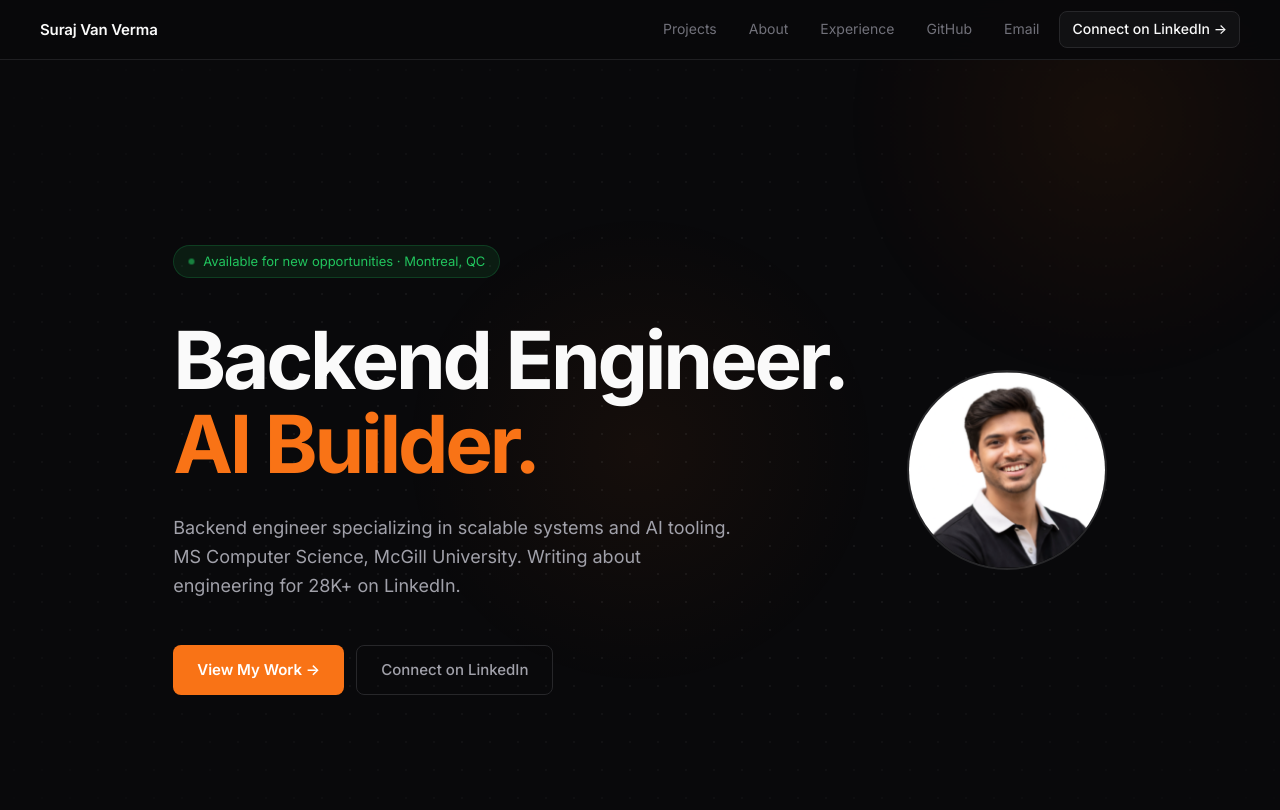
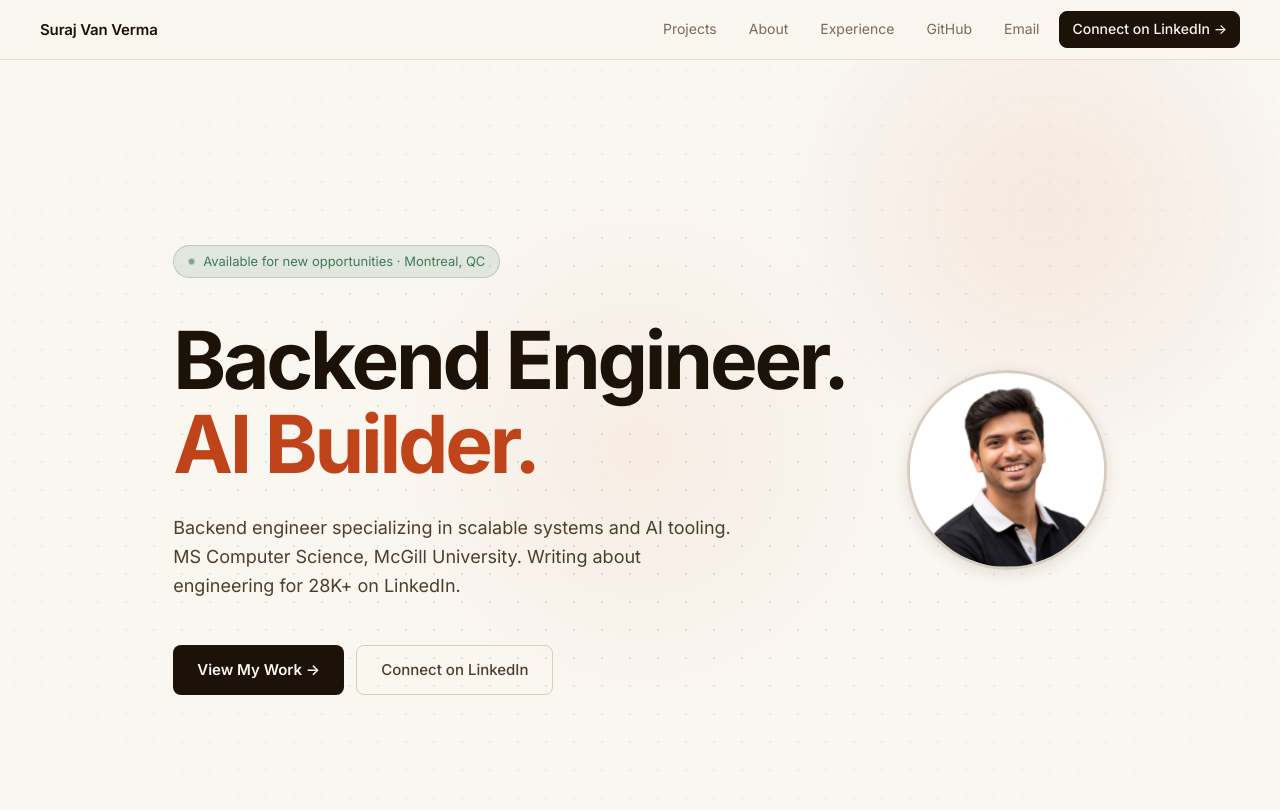
Before and after one commit to bythebug/bythebug.github.io, a Jekyll site: the page index.html, which Jekyll copies as it is, in a window 1280 px wide and 900 px high. Shown: the top 810 px of the window. Built offline with Jekyll 4.4.1, drawn with Linux system fonts in a browser that asks for light colours.

Commit message:
redesign: warm light theme inspired by Uniqlo
- Full palette swap: cold dark → warm cream/off-white
- bg: #FAF6F0, cards: #F3EDE4, text: #1C1208 (warm near-black)
- Accent: #C0441A (warm rust/terracotta) replacing generic orange
- Nav: dark pill CTA, warm frosted glass background
- Hero: warm dot grid, subtle ambient glow, photo border accent on hover
- Buttons: dark-on-cream primary, cream-bordered secondary
- Project cards: warm spotlight, terracotta border glow on hover
- Skills: warm gradient section, warm hover states
- Timeline: warm border, accent dot glow
- Contact section: slightly deeper cream background
- Footer links: hover to accent color
- All shadows warm-tinted (rgba 28,18,8)
- Cursor glow updated to match warm palette

Co-Authored-By: Claude Sonnet 4.6 <noreply@anthropic.com>

```diff
--- a/stylesheets/portfolio.css
+++ b/stylesheets/portfolio.css
@@ -1,6 +1,6 @@
 /* ============================================================
    Portfolio CSS — Suraj Van Verma
-   Modern dark theme, targeting YC founders & tech companies
+   Warm light theme — Uniqlo-inspired
    ============================================================ */
 
 *, *::before, *::after {
@@ -10,25 +10,27 @@
 }
 
 :root {
-  --bg: #09090b;
-  --bg-card: #111113;
-  --bg-hover: #1c1c1f;
-  --border: #27272a;
-  --border-subtle: #1f1f22;
-  --text: #fafafa;
-  --text-muted: #71717a;
-  --text-soft: #a1a1aa;
-  --accent: #f97316;
-  --accent-dim: rgba(249, 115, 22, 0.12);
-  --accent-hover: #ea580c;
-  --green: #22c55e;
-  --green-dim: rgba(34, 197, 94, 0.1);
+  --bg: #FAF6F0;
+  --bg-card: #F3EDE4;
+  --bg-hover: #EBE3D8;
+  --border: #D8CDBF;
+  --border-subtle: #E5DDD3;
+  --text: #1C1208;
+  --text-muted: #7A6A58;
+  --text-soft: #4E3E2C;
+  --accent: #C0441A;
+  --accent-dim: rgba(192, 68, 26, 0.1);
+  --accent-hover: #A5381A;
+  --green: #3D7A5C;
+  --green-dim: rgba(61, 122, 92, 0.12);
   --font: 'Inter', -apple-system, BlinkMacSystemFont, 'Segoe UI', sans-serif;
   --radius: 12px;
   --radius-sm: 8px;
   --max-width: 1100px;
   --mouse-x: 50%;
   --mouse-y: 50%;
+  --shadow-sm: 0 1px 3px rgba(28, 18, 8, 0.08), 0 1px 2px rgba(28, 18, 8, 0.06);
+  --shadow-md: 0 4px 16px rgba(28, 18, 8, 0.1);
 }
 
 html {
@@ -65,9 +67,9 @@ nav {
   justify-content: space-between;
   padding: 0 40px;
   height: 60px;
-  background: rgba(9, 9, 11, 0.85);
-  backdrop-filter: blur(12px);
-  -webkit-backdrop-filter: blur(12px);
+  background: rgba(250, 246, 240, 0.88);
+  backdrop-filter: blur(16px);
+  -webkit-backdrop-filter: blur(16px);
   border-bottom: 1px solid var(--border-subtle);
 }
 
@@ -103,14 +105,16 @@ nav {
 
 .nav-links .nav-cta {
   color: var(--text);
-  background: var(--bg-card);
-  border: 1px solid var(--border);
+  background: var(--text);
+  color: var(--bg);
+  border: 1px solid var(--text);
   font-weight: 500;
 }
 
 .nav-links .nav-cta:hover {
-  border-color: var(--text-muted);
-  background: var(--bg-hover);
+  background: var(--text-soft);
+  border-color: var(--text-soft);
+  color: var(--bg);
 }
 
 /* ============================================================
@@ -138,6 +142,46 @@ section {
   justify-content: center;
   padding-top: 120px;
   padding-bottom: 80px;
+  position: relative;
+  overflow: hidden;
+}
+
+/* Warm dot grid */
+.hero::before {
+  content: '';
+  position: absolute;
+  inset: 0;
+  background-image: radial-gradient(circle, rgba(28, 18, 8, 0.09) 1px, transparent 1px);
+  background-size: 28px 28px;
+  mask-image: radial-gradient(ellipse 80% 60% at 50% 50%, black 30%, transparent 100%);
+  -webkit-mask-image: radial-gradient(ellipse 80% 60% at 50% 50%, black 30%, transparent 100%);
+  pointer-events: none;
+  z-index: 0;
+}
+
+/* Warm ambient glow */
+.hero::after {
+  content: '';
+  position: absolute;
+  top: -10%;
+  right: -5%;
+  width: 600px;
+  height: 600px;
+  border-radius: 50%;
+  background: radial-gradient(circle, rgba(192, 68, 26, 0.07) 0%, transparent 65%);
+  pointer-events: none;
+  z-index: 0;
+  animation: ambientPulse 6s ease-in-out infinite;
+}
+
+@keyframes ambientPulse {
+  0%, 100% { transform: scale(1); opacity: 1; }
+  50% { transform: scale(1.08); opacity: 0.65; }
+}
+
+.hero .container {
+  position: relative;
+  z-index: 1;
 }
 
 .hero-inner {
@@ -152,14 +196,16 @@ section {
   height: 200px;
   border-radius: 50%;
   object-fit: cover;
-  border: 2px solid var(--border);
-  filter: grayscale(20%);
-  transition: filter 0.3s;
+  border: 3px solid var(--border);
+  filter: grayscale(15%);
+  transition: filter 0.3s, border-color 0.3s;
   flex-shrink: 0;
+  box-shadow: var(--shadow-md);
 }
 
 .hero-photo:hover {
   filter: grayscale(0%);
+  border-color: var(--accent);
 }
 
 @media (max-width: 768px) {
@@ -181,7 +227,7 @@ section {
   font-size: 13px;
   color: var(--green);
   background: var(--green-dim);
-  border: 1px solid rgba(34, 197, 94, 0.2);
+  border: 1px solid rgba(61, 122, 92, 0.25);
   border-radius: 100px;
   padding: 5px 14px;
   margin-bottom: 40px;
@@ -233,8 +279,8 @@ section {
   display: inline-flex;
   align-items: center;
   gap: 8px;
-  background: var(--accent);
-  color: #fff;
+  background: var(--text);
+  color: var(--bg);
   font-size: 15px;
   font-weight: 600;
   padding: 12px 24px;
@@ -243,7 +289,7 @@ section {
 }
 
 .btn-primary:hover {
-  background: var(--accent-hover);
+  background: var(--accent);
   transform: translateY(-1px);
 }
 
@@ -258,39 +304,14 @@ section {
   padding: 12px 24px;
   border-radius: var(--radius-sm);
   border: 1px solid var(--border);
-  transition: color 0.15s, border-color 0.15s, transform 0.1s;
+  transition: color 0.15s, border-color 0.15s, transform 0.1s, background 0.15s;
 }
 
 .btn-secondary:hover {
   color: var(--text);
   border-color: var(--text-muted);
+  background: var(--bg-hover);
   transform: translateY(-1px);
-}
-
-.hero-stats {
-  display: flex;
-  gap: 40px;
-  margin-top: 72px;
-  padding-top: 40px;
-  border-top: 1px solid var(--border-subtle);
-}
-
-.stat-item {
-  display: flex;
-  flex-direction: column;
-  gap: 4px;
-}
-
-.stat-value {
-  font-size: 26px;
-  font-weight: 700;
-  color: var(--text);
-  letter-spacing: -0.03em;
-}
-
-.stat-label {
-  font-size: 13px;
-  color: var(--text-muted);
 }
 
 /* ============================================================
@@ -335,9 +356,10 @@ section {
   grid-template-columns: repeat(auto-fill, minmax(320px, 1fr));
   gap: 1px;
   background: var(--border-subtle);
-  border: 1px solid var(--border-subtle);
+  border: 1px solid var(--border);
   border-radius: var(--radius);
   overflow: hidden;
+  box-shadow: var(--shadow-sm);
 }
 
 .project-card {
@@ -350,10 +372,57 @@ section {
   text-decoration: none;
   color: inherit;
   cursor: pointer;
+  --card-x: 50%;
+  --card-y: 50%;
 }
 
 .project-card:hover {
   background: var(--bg-hover);
+}
+
+/* Spotlight */
+.project-card::before {
+  content: '';
+  position: absolute;
+  inset: 0;
+  border-radius: inherit;
+  background: radial-gradient(
+    260px circle at var(--card-x) var(--card-y),
+    rgba(192, 68, 26, 0.07),
+    transparent 70%
+  );
+  opacity: 0;
+  transition: opacity 0.3s ease;
+  pointer-events: none;
+  z-index: 0;
+}
+
+.project-card:hover::before {
+  opacity: 1;
+}
+
+/* Warm border on hover */
+.project-card::after {
+  content: '';
+  position: absolute;
+  inset: 0;
+  border-radius: inherit;
+  border: 1px solid transparent;
+  background: linear-gradient(var(--bg-hover), var(--bg-hover)) padding-box,
+              linear-gradient(135deg, rgba(192, 68, 26, 0.3), transparent 60%) border-box;
+  opacity: 0;
+  transition: opacity 0.3s ease;
+  pointer-events: none;
+  z-index: 0;
+}
+
+.project-card:hover::after {
+  opacity: 1;
+}
+
+.project-card > *:not(.project-card-link) {
+  position: relative;
+  z-index: 1;
 }
 
 .project-card-link {
@@ -404,8 +473,8 @@ section {
 .project-highlight {
   font-size: 13px;
   color: var(--text-soft);
-  background: var(--bg-subtle, #1c1c1f);
-  border: 1px solid var(--border-subtle);
+  background: var(--bg);
+  border: 1px solid var(--border);
   border-radius: var(--radius-sm);
   padding: 8px 12px;
   margin-bottom: 18px;
@@ -432,22 +501,17 @@ section {
 
 .project-card:hover .tag {
   color: var(--text-soft);
-  border-color: var(--border);
 }
 
 .tag-accent {
   color: var(--accent);
-  border-color: rgba(249, 115, 22, 0.3);
+  border-color: rgba(192, 68, 26, 0.25);
   background: var(--accent-dim);
 }
 
 /* ============================================================
    ABOUT
    ============================================================ */
-
-.about-section {
-  background: var(--bg);
-}
 
 .about-grid {
   display: grid;
@@ -491,7 +555,7 @@ section {
 .about-sidebar {
   display: flex;
   flex-direction: column;
-  gap: 24px;
+  gap: 16px;
 }
 
 .info-block {
@@ -499,6 +563,13 @@ section {
   border: 1px solid var(--border);
   border-radius: var(--radius);
   background: var(--bg-card);
+  transition: border-color 0.2s, background 0.2s, box-shadow 0.2s;
+}
+
+.info-block:hover {
+  border-color: rgba(192, 68, 26, 0.3);
+  background: var(--bg-hover);
+  box-shadow: var(--shadow-sm);
 }
 
 .info-block-label {
@@ -523,7 +594,7 @@ section {
 }
 
 .info-block-value a:hover {
-  opacity: 0.8;
+  opacity: 0.75;
 }
 
 /* ============================================================
@@ -531,7 +602,7 @@ section {
    ============================================================ */
 
 .skills-section {
-  background: linear-gradient(180deg, var(--bg) 0%, #0d0d10 100%);
+  background: linear-gradient(180deg, var(--bg) 0%, #EEE5D8 100%);
 }
 
 .skills-grid {
@@ -545,12 +616,29 @@ section {
   border: 1px solid var(--border);
   border-radius: var(--radius);
   background: var(--bg-card);
-  transition: border-color 0.15s, background 0.15s;
+  position: relative;
+  overflow: hidden;
+  transition: border-color 0.15s, background 0.15s, box-shadow 0.15s;
+}
+
+.skill-category::before {
+  content: '';
+  position: absolute;
+  inset: 0;
+  background: linear-gradient(135deg, rgba(192, 68, 26, 0.06), transparent 60%);
+  opacity: 0;
+  transition: opacity 0.3s ease;
+  pointer-events: none;
+}
+
+.skill-category:hover::before {
+  opacity: 1;
 }
 
 .skill-category:hover {
-  border-color: var(--border);
+  border-color: rgba(192, 68, 26, 0.25);
   background: var(--bg-hover);
+  box-shadow: var(--shadow-sm);
 }
 
 .skill-category-name {
@@ -578,23 +666,22 @@ section {
    EXPERIENCE TIMELINE
    ============================================================ */
 
-.experience-section {
-  background: var(--bg);
-}
-
 .timeline {
   display: flex;
   flex-direction: column;
   gap: 0;
   position: relative;
   padding-left: 28px;
-  border-left: 1px solid var(--border);
+  border-left: 2px solid var(--border);
 }
 
 .timeline-item {
   position: relative;
   padding-bottom: 40px;
   padding-left: 28px;
+  opacity: 0;
+  transform: translateX(-12px);
+  transition: opacity 0.5s ease, transform 0.5s ease;
 }
 
 .timeline-item:last-child {
@@ -603,18 +690,19 @@ section {
 
 .timeline-dot {
   position: absolute;
-  left: -35px;
+  left: -36px;
   top: 5px;
   width: 12px;
   height: 12px;
   border-radius: 50%;
   background: var(--bg);
   border: 2px solid var(--border);
-  transition: border-color 0.15s;
+  transition: border-color 0.15s, box-shadow 0.15s;
 }
 
 .timeline-item:hover .timeline-dot {
   border-color: var(--accent);
+  box-shadow: 0 0 0 4px rgba(192, 68, 26, 0.12);
 }
 
 .timeline-date {
@@ -651,8 +739,8 @@ section {
    ============================================================ */
 
 .contact-section {
-  background: var(--bg);
-  border-top: 1px solid var(--border-subtle);
+  background: var(--bg-card);
+  border-top: 1px solid var(--border);
 }
 
 .contact-inner {
@@ -698,17 +786,19 @@ section {
   font-size: 14px;
   font-weight: 500;
   color: var(--text-soft);
-  background: var(--bg-card);
+  background: var(--bg);
   border: 1px solid var(--border);
   border-radius: var(--radius-sm);
   padding: 10px 18px;
-  transition: color 0.15s, border-color 0.15s, background 0.15s;
+  transition: color 0.15s, border-color 0.15s, background 0.15s, transform 0.15s, box-shadow 0.15s;
 }
 
 .contact-link:hover {
   color: var(--text);
-  border-color: var(--text-muted);
+  border-color: var(--accent);
   background: var(--bg-hover);
+  transform: translateY(-2px);
+  box-shadow: var(--shadow-md);
 }
 
 .contact-link svg {
@@ -724,6 +814,7 @@ section {
 footer {
   padding: 32px 40px;
   border-top: 1px solid var(--border-subtle);
+  background: var(--bg);
   display: flex;
   align-items: center;
   justify-content: space-between;
@@ -752,23 +843,16 @@ footer {
 }
 
 .footer-links a:hover {
-  color: var(--text);
+  color: var(--accent);
 }
 
 /* ============================================================
    ANIMATIONS
    ============================================================ */
 
-/* Hero entrance — staggered fade up on load */
 @keyframes fadeUp {
-  from {
-    opacity: 0;
-    transform: translateY(20px);
-  }
-  to {
-    opacity: 1;
-    transform: translateY(0);
-  }
+  from { opacity: 0; transform: translateY(20px); }
+  to   { opacity: 1; transform: translateY(0); }
 }
 
 @keyframes fadeIn {
@@ -776,35 +860,11 @@ footer {
   to   { opacity: 1; }
 }
 
-.hero-badge {
-  animation: fadeUp 0.5s ease both;
-  animation-delay: 0.1s;
-}
-
-.hero h1 {
-  animation: fadeUp 0.6s ease both;
-  animation-delay: 0.2s;
-}
-
-.hero-sub {
-  animation: fadeUp 0.6s ease both;
-  animation-delay: 0.35s;
-}
-
-.hero-actions {
-  animation: fadeUp 0.6s ease both;
-  animation-delay: 0.45s;
-}
-
-.hero-stats {
-  animation: fadeUp 0.6s ease both;
-  animation-delay: 0.55s;
-}
-
-.hero-photo {
-  animation: fadeIn 0.8s ease both;
-  animation-delay: 0.3s;
-}
+.hero-badge  { animation: fadeUp 0.5s ease both; animation-delay: 0.1s; }
+.hero h1     { animation: fadeUp 0.6s ease both; animation-delay: 0.2s; }
+.hero-sub    { animation: fadeUp 0.6s ease both; animation-delay: 0.35s; }
+.hero-actions{ animation: fadeUp 0.6s ease both; animation-delay: 0.45s; }
+.hero-photo  { animation: fadeIn 0.8s ease both; animation-delay: 0.3s; }
 
 /* Scroll reveal */
 .reveal {
@@ -838,13 +898,7 @@ footer {
 .projects-grid.revealed .project-card:nth-child(5) { opacity: 1; transform: none; transition-delay: 0.25s; }
 .projects-grid.revealed .project-card:nth-child(6) { opacity: 1; transform: none; transition-delay: 0.3s;  }
 
-/* Timeline items stagger */
-.timeline-item {
-  opacity: 0;
-  transform: translateX(-12px);
-  transition: opacity 0.5s ease, transform 0.5s ease;
-}
-
+/* Timeline stagger */
 .timeline.revealed .timeline-item:nth-child(1) { opacity: 1; transform: none; transition-delay: 0.05s; }
 .timeline.revealed .timeline-item:nth-child(2) { opacity: 1; transform: none; transition-delay: 0.15s; }
 .timeline.revealed .timeline-item:nth-child(3) { opacity: 1; transform: none; transition-delay: 0.25s; }
@@ -853,7 +907,7 @@ footer {
 .skills-grid .skill-category {
   opacity: 0;
   transform: translateY(16px);
-  transition: opacity 0.4s ease, transform 0.4s ease, border-color 0.15s, background 0.15s;
+  transition: opacity 0.4s ease, transform 0.4s ease, border-color 0.15s, background 0.15s, box-shadow 0.15s;
 }
 
 .skills-grid.revealed .skill-category:nth-child(1) { opacity: 1; transform: none; transition-delay: 0.05s; }
@@ -878,9 +932,7 @@ footer {
    BLOG SECTION
    ============================================================ */
 
-.blog-section {
-  background: var(--bg);
-}
+.blog-section { background: var(--bg); }
 
 .blog-cta-card {
   display: flex;
@@ -890,32 +942,19 @@ footer {
   border: 1px solid var(--border);
   border-radius: var(--radius);
   background: var(--bg-card);
-  transition: background 0.15s, border-color 0.15s;
+  transition: background 0.15s, border-color 0.15s, box-shadow 0.15s;
   text-decoration: none;
   color: inherit;
 }
 
 .blog-cta-card:hover {
   background: var(--bg-hover);
-  border-color: var(--text-muted);
+  border-color: var(--accent);
+  box-shadow: var(--shadow-sm);
 }
 
-.blog-cta-text {
-  display: flex;
-  flex-direction: column;
-  gap: 6px;
-}
-
-.blog-cta-title {
-  font-size: 18px;
-  font-weight: 600;
-  color: var(--text);
-}
-
-.blog-cta-sub {
-  font-size: 14px;
-  color: var(--text-muted);
-}
+.blog-cta-title { font-size: 18px; font-weight: 600; color: var(--text); }
+.blog-cta-sub   { font-size: 14px; color: var(--text-muted); }
 
 .blog-cta-arrow {
   font-size: 20px;
@@ -929,44 +968,62 @@ footer {
 }
 
 /* ============================================================
+   SCROLL PROGRESS BAR
+   ============================================================ */
+
+.scroll-progress {
+  position: fixed;
+  top: 0;
+  left: 0;
+  height: 2px;
+  width: 0%;
+  background: linear-gradient(90deg, var(--accent), #E07040);
+  z-index: 200;
+  transition: width 0.1s linear;
+}
+
+/* ============================================================
+   CURSOR GLOW
+   ============================================================ */
+
+.cursor-glow {
+  pointer-events: none;
+  position: fixed;
+  width: 520px;
+  height: 520px;
+  border-radius: 50%;
+  background: radial-gradient(circle, rgba(192, 68, 26, 0.05) 0%, transparent 70%);
+  transform: translate(-50%, -50%);
+  z-index: 0;
+  will-change: left, top;
+}
+
+/* ============================================================
+   NAV — SCROLLED STATE
+   ============================================================ */
+
+nav.scrolled {
+  background: rgba(250, 246, 240, 0.98);
+  box-shadow: 0 1px 20px rgba(28, 18, 8, 0.1);
+}
+
+.nav-links a.nav-active {
+  color: var(--text);
+  background: var(--bg-hover);
+}
+
+/* ============================================================
    RESPONSIVE
    ============================================================ */
 
 @media (max-width: 768px) {
-  nav {
-    padding: 0 20px;
-  }
-
-  .nav-links a:not(.nav-cta) {
-    display: none;
-  }
-
-
-  .container {
-    padding: 0 20px;
-  }
-
-  section {
-    padding: 72px 0;
-  }
-
-  .hero {
-    padding-top: 100px;
-  }
-
-  .hero-stats {
-    gap: 24px;
-    flex-wrap: wrap;
-  }
-
-  .about-grid {
-    grid-template-columns: 1fr;
-    gap: 40px;
-  }
-
-  .projects-grid {
-    grid-template-columns: 1fr;
-  }
+  nav { padding: 0 20px; }
+  .nav-links a:not(.nav-cta) { display: none; }
+  .container { padding: 0 20px; }
+  section { padding: 72px 0; }
+  .hero { padding-top: 100px; }
+  .about-grid { grid-template-columns: 1fr; gap: 40px; }
+  .projects-grid { grid-template-columns: 1fr; }
 
   footer {
     flex-direction: column;
@@ -983,17 +1040,9 @@ footer {
 }
 
 @media (max-width: 480px) {
-  .hero h1 {
-    font-size: 38px;
-  }
-
-  .hero-sub {
-    font-size: 16px;
-  }
-
-  .hero-actions {
-    flex-direction: column;
-  }
+  .hero h1 { font-size: 38px; }
+  .hero-sub { font-size: 16px; }
+  .hero-actions { flex-direction: column; }
 
   .btn-primary,
   .btn-secondary {
@@ -1001,218 +1050,5 @@ footer {
     width: 100%;
   }
 
-  .skills-grid {
-    grid-template-columns: 1fr 1fr;
-  }
+  .skills-grid { grid-template-columns: 1fr 1fr; }
 }
-
-/* ============================================================
-   SCROLL PROGRESS BAR
-   ============================================================ */
-
-.scroll-progress {
-  position: fixed;
-  top: 0;
-  left: 0;
-  height: 2px;
-  width: 0%;
-  background: linear-gradient(90deg, var(--accent), #fb923c);
-  z-index: 200;
-  transition: width 0.1s linear;
-}
-
-/* ============================================================
-   CURSOR GLOW
-   ============================================================ */
-
-.cursor-glow {
-  pointer-events: none;
-  position: fixed;
-  width: 480px;
-  height: 480px;
-  border-radius: 50%;
-  background: radial-gradient(circle, rgba(249, 115, 22, 0.055) 0%, transparent 70%);
-  transform: translate(-50%, -50%);
-  transition: left 0.12s ease, top 0.12s ease;
-  z-index: 0;
-  will-change: left, top;
-}
-
-/* ============================================================
-   HERO — DOT GRID BACKGROUND
-   ============================================================ */
-
-.hero {
-  position: relative;
-  overflow: hidden;
-}
-
-.hero::before {
-  content: '';
-  position: absolute;
-  inset: 0;
-  background-image: radial-gradient(circle, rgba(255,255,255,0.055) 1px, transparent 1px);
-  background-size: 28px 28px;
-  mask-image: radial-gradient(ellipse 80% 60% at 50% 50%, black 30%, transparent 100%);
-  -webkit-mask-image: radial-gradient(ellipse 80% 60% at 50% 50%, black 30%, transparent 100%);
-  pointer-events: none;
-  z-index: 0;
-}
-
-.hero .container {
-  position: relative;
-  z-index: 1;
-}
-
-/* ============================================================
-   HERO — AMBIENT GLOW
-   ============================================================ */
-
-.hero::after {
-  content: '';
-  position: absolute;
-  top: -20%;
-  right: -10%;
-  width: 600px;
-  height: 600px;
-  border-radius: 50%;
-  background: radial-gradient(circle, rgba(249,115,22,0.07) 0%, transparent 65%);
-  pointer-events: none;
-  z-index: 0;
-  animation: ambientPulse 6s ease-in-out infinite;
-}
-
-@keyframes ambientPulse {
-  0%, 100% { transform: scale(1); opacity: 1; }
-  50% { transform: scale(1.08); opacity: 0.7; }
-}
-
-/* ============================================================
-   NAV — SCROLLED STATE
-   ============================================================ */
-
-nav.scrolled {
-  background: rgba(9, 9, 11, 0.96);
-  box-shadow: 0 1px 24px rgba(0,0,0,0.4);
-}
-
-/* NAV ACTIVE LINK */
-.nav-links a.nav-active {
-  color: var(--text);
-  background: var(--bg-hover);
-}
-
-/* ============================================================
-   PROJECT CARDS — SPOTLIGHT EFFECT
-   ============================================================ */
-
-.project-card {
-  --card-x: 50%;
-  --card-y: 50%;
-}
-
-.project-card::before {
-  content: '';
-  position: absolute;
-  inset: 0;
-  border-radius: inherit;
-  background: radial-gradient(
-    260px circle at var(--card-x) var(--card-y),
-    rgba(249, 115, 22, 0.08),
-    transparent 70%
-  );
-  opacity: 0;
-  transition: opacity 0.3s ease;
-  pointer-events: none;
-  z-index: 0;
-}
-
-.project-card:hover::before {
-  opacity: 1;
-}
-
-.project-card > *:not(.project-card-link) {
-  position: relative;
-  z-index: 1;
-}
-
-/* Glowing border on hover */
-.project-card::after {
-  content: '';
-  position: absolute;
-  inset: 0;
-  border-radius: inherit;
-  border: 1px solid transparent;
-  background: linear-gradient(var(--bg-hover), var(--bg-hover)) padding-box,
-              linear-gradient(135deg, rgba(249,115,22,0.35), transparent 60%) border-box;
-  opacity: 0;
-  transition: opacity 0.3s ease;
-  pointer-events: none;
-  z-index: 0;
-}
-
-.project-card:hover::after {
-  opacity: 1;
-}
-
-/* ============================================================
-   SKILL CARDS — HOVER GLOW
-   ============================================================ */
-
-.skill-category {
-  position: relative;
-  overflow: hidden;
-}
-
-.skill-category::before {
-  content: '';
-  position: absolute;
-  inset: 0;
-  background: linear-gradient(135deg, rgba(249,115,22,0.06), transparent 60%);
-  opacity: 0;
-  transition: opacity 0.3s ease;
-  pointer-events: none;
-}
-
-.skill-category:hover::before {
-  opacity: 1;
-}
-
-.skill-category:hover {
-  border-color: rgba(249,115,22,0.25);
-}
-
-/* ============================================================
-   TIMELINE — ACTIVE DOT GLOW
-   ============================================================ */
-
-.timeline-item:hover .timeline-dot {
-  border-color: var(--accent);
-  box-shadow: 0 0 0 4px rgba(249,115,22,0.15);
-}
-
-/* ============================================================
-   INFO BLOCKS — HOVER
-   ============================================================ */
-
-.info-block {
-  transition: border-color 0.2s, background 0.2s;
-}
-
-.info-block:hover {
-  border-color: rgba(249,115,22,0.25);
-  background: var(--bg-hover);
-}
-
-/* ============================================================
-   CONTACT LINKS — HOVER LIFT
-   ============================================================ */
-
-.contact-link {
-  transition: color 0.15s, border-color 0.15s, background 0.15s, transform 0.15s, box-shadow 0.15s;
-}
-
-.contact-link:hover {
-  transform: translateY(-2px);
-  box-shadow: 0 4px 16px rgba(0,0,0,0.3);
-}
```
